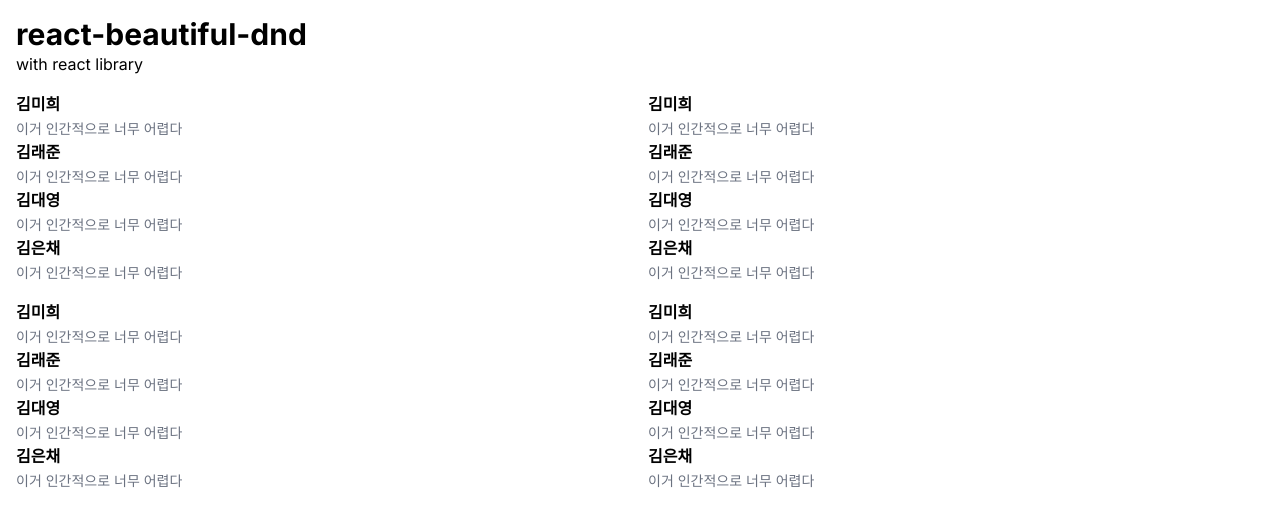
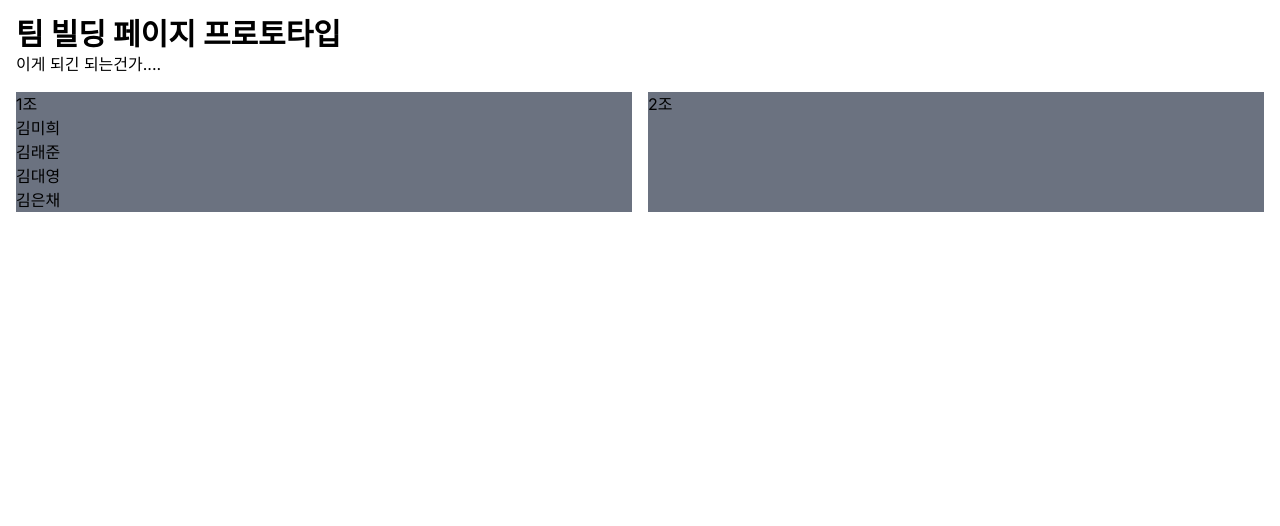
Before and after one commit to Laejun-Kim/kims-prototype, a Next.js app: page /teambuilding in a window 1280 px wide. Shown: the top 526 px of the page. Built offline with nearby package versions, Linux system fonts and the light colour scheme.

Commit message:
Update page.tsx

```diff
--- a/src/app/teambuilding/page.tsx
+++ b/src/app/teambuilding/page.tsx
@@ -28,84 +28,126 @@
   items: TItems;
   setItems: (items: TItems) => void;
 }) {
-  const onDragEnd = ({ source, destination }: DropResult) => {
-    if (!destination) return;
+  // const onDragEnd = ({ source, destination }: DropResult) => {
+  //   if (!destination) return;
 
-    const scourceKey = source.droppableId as TItemStatus;
-    const destinationKey = destination.droppableId as TItemStatus;
+  //   const scourceKey = source.droppableId as TItemStatus;
+  //   const destinationKey = destination.droppableId as TItemStatus;
 
-    const _items = JSON.parse(JSON.stringify(items)) as typeof items;
-    const [targetItem] = _items[scourceKey].splice(source.index, 1);
-    _items[destinationKey].splice(destination.index, 0, targetItem);
-    setItems(_items);
+  //   const _items = JSON.parse(JSON.stringify(items)) as typeof items;
+  //   const [targetItem] = _items[scourceKey].splice(source.index, 1);
+  //   _items[destinationKey].splice(destination.index, 0, targetItem);
+  //   setItems(_items);3333
+  // };
+  const dummyArr = [
+    { id: "01", team: "1", title: "김미희" },
+    { id: "02", team: "1", title: "김래준" },
+    { id: "03", team: "1", title: "김대영" },
+    { id: "04", team: "2", title: "김은채" },
+  ];
+  const [people, setPeople] = useState(dummyArr);
+
+  const handleDragDrop = (results: DropResult) => {
+    console.log("드래그앤드롭이 발생함!!", results);
+    //result 의 source 와 destination 에 출발지점과 도착지점이 기록된다
+    const { source, destination, type } = results;
+    if (!destination) return; //엉뚱한 곳에 내려놓으면 아무것도 안하겠단 거임
+    if (
+      source.droppableId === destination.droppableId &&
+      source.index === destination.index
+    )
+      return;
+    //집어 올렸다가 같은 곳에 내려놔도 아무것도 안하겠단 거고
+    if (type === "group") {
+      const reorderedPeople = [...people];
+      const sourceIndex = source.index;
+      const destinationIndex = destination.index;
+      const [removedPerson] = reorderedPeople.splice(sourceIndex, 1);
+      reorderedPeople.splice(destinationIndex, 0, removedPerson);
+
+      return setPeople(reorderedPeople);
+    }
+    const teamSourceIndex = people.findIndex(
+      (person) => person.id === source.droppableId
+    );
+    const teamDestinationIndex = people.findIndex(
+      (person) => person.id === destination.droppableId
+    );
+    const newSourceItems = [...people[teamSourceIndex].items];
   };
 
   // --- requestAnimationFrame 초기화
-  const [enabled, setEnabled] = useState(false);
+  // const [enabled, setEnabled] = useState(false);
 
-  useEffect(() => {
-    const animation = requestAnimationFrame(() => setEnabled(true));
+  // useEffect(() => {
+  //   const animation = requestAnimationFrame(() => setEnabled(true));
 
-    return () => {
-      cancelAnimationFrame(animation);
-      setEnabled(false);
-    };
-  }, []);
+  //   return () => {
+  //     cancelAnimationFrame(animation);
+  //     setEnabled(false);
+  //   };
+  // }, []);
 
-  const dummyArr = [
-    { id: "1", status: "todo", title: "김미희" },
-    { id: "2", status: "todo", title: "김래준" },
-    { id: "3", status: "todo", title: "김대영" },
-    { id: "4", status: "todo", title: "김은채" },
-  ];
-
-  if (!enabled) {
-    return null;
-  }
+  // if (!enabled) {
+  //   return null;
+  // }
   // --- requestAnimationFrame 초기화 END
 
   return (
     <div className="p-4">
       <div className="mb-2">
-        <h1 className="text-3xl font-bold">react-beautiful-dnd</h1>
-        <span>with react library</span>
+        <h1 className="text-3xl font-bold">팀 빌딩 페이지 프로토타입</h1>
+        <span>이게 되긴 되는건가....</span>
       </div>
 
       <div className="mt-4 flex">
-        <DragDropContext onDragEnd={onDragEnd}>
+        <DragDropContext onDragEnd={handleDragDrop}>
           <div className="grid flex-1 select-none grid-cols-2 gap-4 rounded-lg">
-            {dummyArr.map((key) => (
-              <Droppable key={key} droppableId={key}>
-                {(provided, snapshot) => (
-                  <div ref={provided.innerRef} {...provided.droppableProps}>
-                    <span className="text-xs font-semibold">
-                      {/* {key.toLocaleUpperCase()} */}
-                    </span>
-                    {dummyArr.map((item, index) => (
+            <Droppable droppableId="1" type="group">
+              {(provided) => {
+                return (
+                  <div
+                    {...provided.droppableProps}
+                    ref={provided.innerRef}
+                    className="bg-gray-500"
+                  >
+                    <p>1조</p>
+                    {people.map((person, idx) => (
                       <Draggable
-                        key={item.id}
-                        draggableId={item.id}
-                        index={index}
+                        key={person.id}
+                        draggableId={person.id}
+                        index={idx}
                       >
-                        {(provided, snapshot) => (
+                        {(provided) => (
                           <div
+                            {...provided.dragHandleProps}
+                            {...provided.draggableProps}
                             ref={provided.innerRef}
-                            {...provided.draggableProps}
-                            {...provided.dragHandleProps}
                           >
-                            <h5 className="font-semibold">{item.title}</h5>
-                            <span className="text-sm text-gray-500">
-                              이거 인간적으로 너무 어렵다
-                            </span>
+                            {person.title}
                           </div>
                         )}
                       </Draggable>
                     ))}
                     {provided.placeholder}
+                    {/* 이게 있어야 droppable 크기가 고정된다 */}
                   </div>
-                )}
-              </Droppable>
-            ))}
+                );
+              }}
+            </Droppable>
+            <Droppable droppableId="2" type="group">
+              {(provided) => {
+                return (
+                  <div
+                    {...provided.droppableProps}
+                    ref={provided.innerRef}
+                    className="bg-gray-500"
+                  >
+                    <p>2조</p>
+                  </div>
+                );
+              }}
+            </Droppable>
           </div>
         </DragDropContext>
       </div>
```
